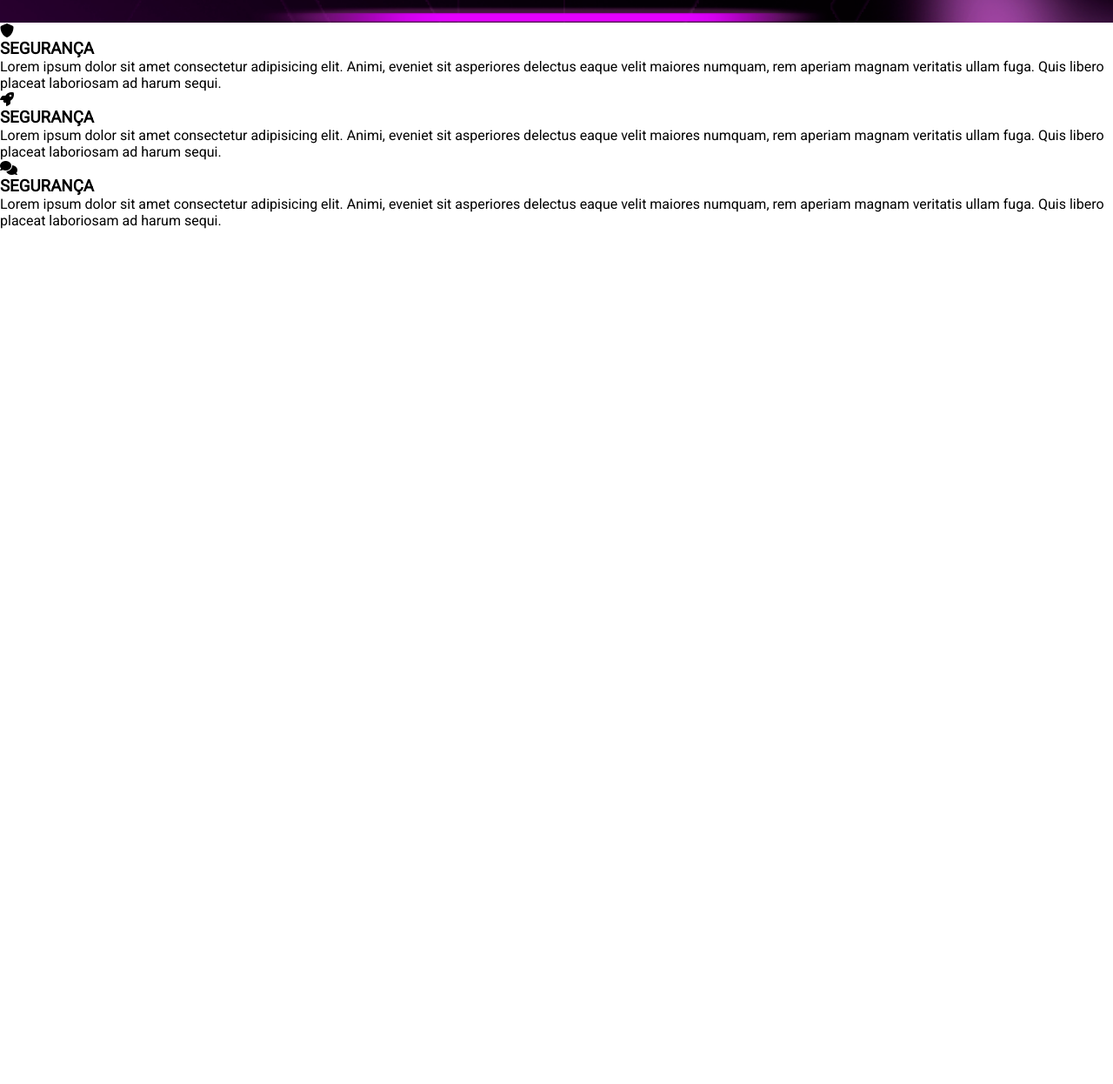
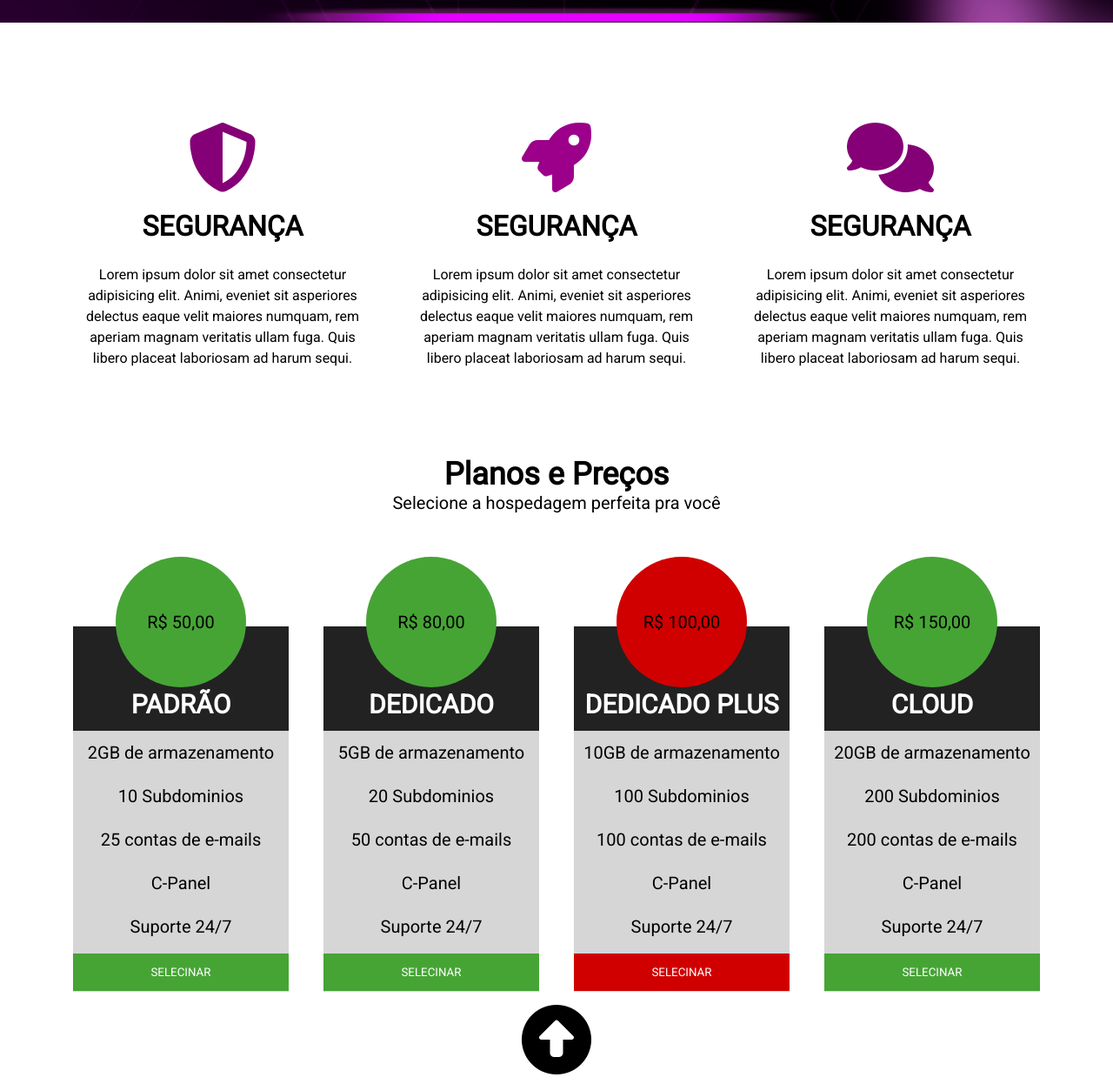
Before and after one commit to LnXHero/figmacodigo, a plain HTML site: page index.html in a window 1280 px wide. Shown: the part 754-2000 px from the top of the page at 87% size. Before the commit the page ends 1017 px from the top, so only its background shows below. Drawn offline with Linux system fonts and the light colour scheme.

Commit message:
qweasdzxcasd

```diff
--- a/assets/css/style.css
+++ b/assets/css/style.css
@@ -98,3 +98,157 @@ nav {
     font-size: 30px;
     margin-top: 50px;
 }
+
+.algumacoisa {
+    padding: 5em 0;
+}
+
+.algumacoisa ul {
+    display: flex;
+    width: 90%;
+    position: relative;
+    margin-left: auto;
+    margin-right: auto;
+    padding-left: 0;
+}
+
+.algumacoisa ul li {
+    list-style: none;
+    flex: 1 1 200px;
+    text-align: center;
+    padding: 20px;
+}
+
+.algumacoisa ul li p {
+    line-height: 24px;
+}
+
+.algumacoisa ul li h3 {
+    margin-bottom: 25px;
+    font-weight: 600;
+    font-size: 32px;
+}
+
+.fas {
+    font-size: 80px;
+    margin-top: 15px;
+    margin-bottom: 20px;
+}
+
+.fa-shield-halved {
+    /* color: #56C244; */
+    color: #850076;
+}
+
+.fa-rocket {
+    /* color: #AE2323; */
+    color: #9c008a;
+}
+
+.fa-comments {
+    /* color: #ED7621; */
+    color: #850076;
+}
+
+.precos-container {
+    padding-bottom: 5em;
+    text-align: center;
+    /* background-color: #f8f8f8; */
+}
+
+.precos-container h2 {
+    font-size: 36px;
+    margin-top: 0;
+}
+
+.precos-container {
+    font-size: 20px;
+}
+
+.plano-container {
+    display: flex;
+    justify-content: space-between;
+    margin-top: 50px;
+    width: 90%;
+    position: relative;
+    margin-left: auto;
+    margin-right: auto;
+}
+
+.plano {
+    flex: 1 200px;
+    max-width: 275px;
+    margin-left: 20px;
+    margin-right: 20px;
+}
+
+.plano ul {
+    padding: 0;
+}
+
+.plano ul li {
+    list-style: none;
+    height: 50px;
+    line-height: 50px;
+    background-color: #D6D6D6;
+}
+
+.plano .preco {
+    background-color: #46a435;
+    border-radius: 50%;
+    justify-content: center;
+    width: 150px;
+    height: 150px;
+    text-align: center;
+    line-height: 150px;
+    margin-left: auto;
+    margin-right: auto;
+    margin-bottom: -70px;
+    position: relative;
+}
+
+.plano .nome-plano {
+    text-transform: uppercase;
+    font-size: 30px;
+    font-weight: 700;
+    color: #ffffff;
+    background-color: #222222;
+    padding-top: 65px;
+    padding-bottom: 20px;
+    height: 120px;
+}
+
+
+.btn-padrao,
+.btn-dedicado,
+.btn-cloud {
+    color: white;
+    width: 100%;
+    height: 43px;
+    transition: 0.3s;
+    background-color: #46a435;
+    border-style: none;
+}
+
+.btn-padrao:hover,
+.btn-dedicado:hover,
+.btn-cloud:hover {
+    background-color: #367f29;
+}
+
+.btn-dedicadoPlus {
+    color: white;
+    width: 100%;
+    height: 43px;
+    transition: 0.3s;
+    background-color: #d10000;
+    border-style: none;
+}
+
+.btn-dedicadoPlus:hover {
+    background-color: #a90000;
+}
+
+.plano .lnx-red {
+    background-color: #d10000;
+}
--- a/index.html
+++ b/index.html
@@ -26,19 +26,19 @@
     </header>
     <section class="algumacoisa">
         <ul>
-            <li class="seguranca"><i class="fa-solid fa-shield fa-beat"></i>
+            <li class="seguranca"><i class="fas fa-solid fa-shield-halved fa-beat"></i>
                 <h3>SEGURANÇA</h3>
                 <p>Lorem ipsum dolor sit amet consectetur adipisicing elit. Animi, eveniet sit asperiores delectus eaque
                     velit maiores numquam, rem aperiam magnam veritatis ullam fuga. Quis libero placeat laboriosam ad
                     harum sequi.</p>
             </li>
-            <li class="velocidade"><i class="fa-solid fa-rocket"></i>
+            <li class="velocidade"><i class="fas fa-solid fa-rocket fa-beat"></i>
                 <h3>SEGURANÇA</h3>
                 <p>Lorem ipsum dolor sit amet consectetur adipisicing elit. Animi, eveniet sit asperiores delectus eaque
                     velit maiores numquam, rem aperiam magnam veritatis ullam fuga. Quis libero placeat laboriosam ad
                     harum sequi.</p>
             </li>
-            <li class="suporte"><i class="fa-solid fa-comments"></i>
+            <li class="suporte"><i class="fas fa-solid fa-comments fa-beat"></i>
                 <h3>SEGURANÇA</h3>
                 <p>Lorem ipsum dolor sit amet consectetur adipisicing elit. Animi, eveniet sit asperiores delectus eaque
                     velit maiores numquam, rem aperiam magnam veritatis ullam fuga. Quis libero placeat laboriosam ad
@@ -46,6 +46,61 @@
             </li>
         </ul>
     </section>
+    <section class="precos-container">
+        <h2 id="planos">Planos e Preços</h2>
+        <p>Selecione a hospedagem perfeita pra você</p>
+        <div class="plano-container">
+            <div class="plano">
+                <ul>
+                    <li class="preco">R$ 50,00</li>
+                    <li class="nome-plano">Padrão</li>
+                    <li>2GB de armazenamento</li>
+                    <li>10 Subdominios</li>
+                    <li>25 contas de e-mails</li>
+                    <li>C-Panel</li>
+                    <li>Suporte 24/7</li>
+                    <li><button class="btn-padrao"><a href="#"></a>SELECINAR</button></li>
+                </ul>
+            </div>
+            <div class="plano">
+                <ul>
+                    <li class="preco">R$ 80,00</li>
+                    <li class="nome-plano">Dedicado</li>
+                    <li>5GB de armazenamento</li>
+                    <li>20 Subdominios</li>
+                    <li>50 contas de e-mails</li>
+                    <li>C-Panel</li>
+                    <li>Suporte 24/7</li>
+                    <li><button class="btn-dedicado"><a href="#"></a>SELECINAR</button></li>
+                </ul>
+            </div>
+            <div class="plano">
+                <ul>
+                    <li class="preco lnx-red">R$ 100,00</li>
+                    <li class="nome-plano">Dedicado Plus</li>
+                    <li>10GB de armazenamento</li>
+                    <li>100 Subdominios</li>
+                    <li>100 contas de e-mails</li>
+                    <li>C-Panel</li>
+                    <li>Suporte 24/7</li>
+                    <li><button class="btn-dedicadoPlus"><a href="#"></a>SELECINAR</button></li>
+                </ul>
+            </div>
+            <div class="plano">
+                <ul>
+                    <li class="preco">R$ 150,00</li>
+                    <li class="nome-plano">Cloud</li>
+                    <li>20GB de armazenamento</li>
+                    <li>200 Subdominios</li>
+                    <li>200 contas de e-mails</li>
+                    <li>C-Panel</li>
+                    <li>Suporte 24/7</li>
+                    <li><button class="btn-cloud"><a href="#"></a>SELECINAR</button></li>
+                </ul>
+            </div>
+        </div>
+        <i class="fa fas fa-circle-up"></i>
+    </section>
 
 
 
```
